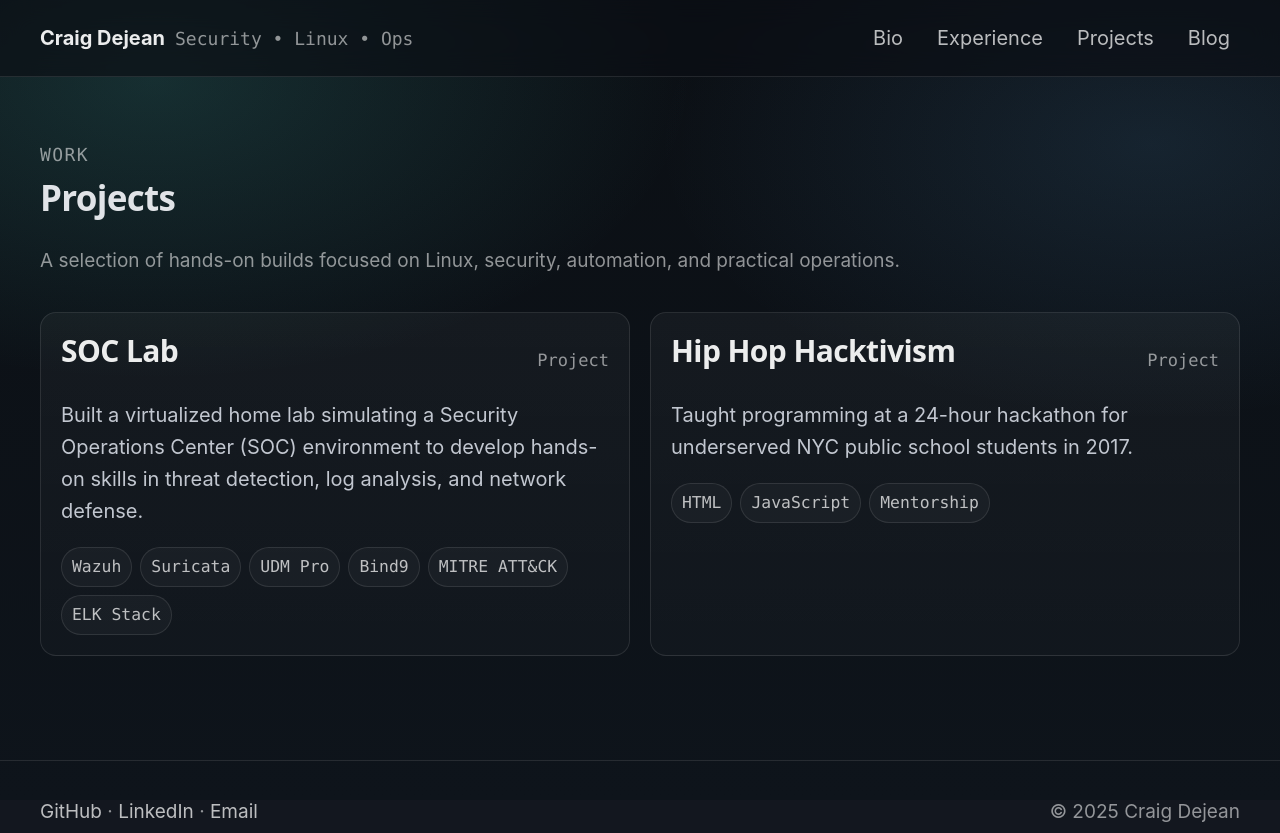
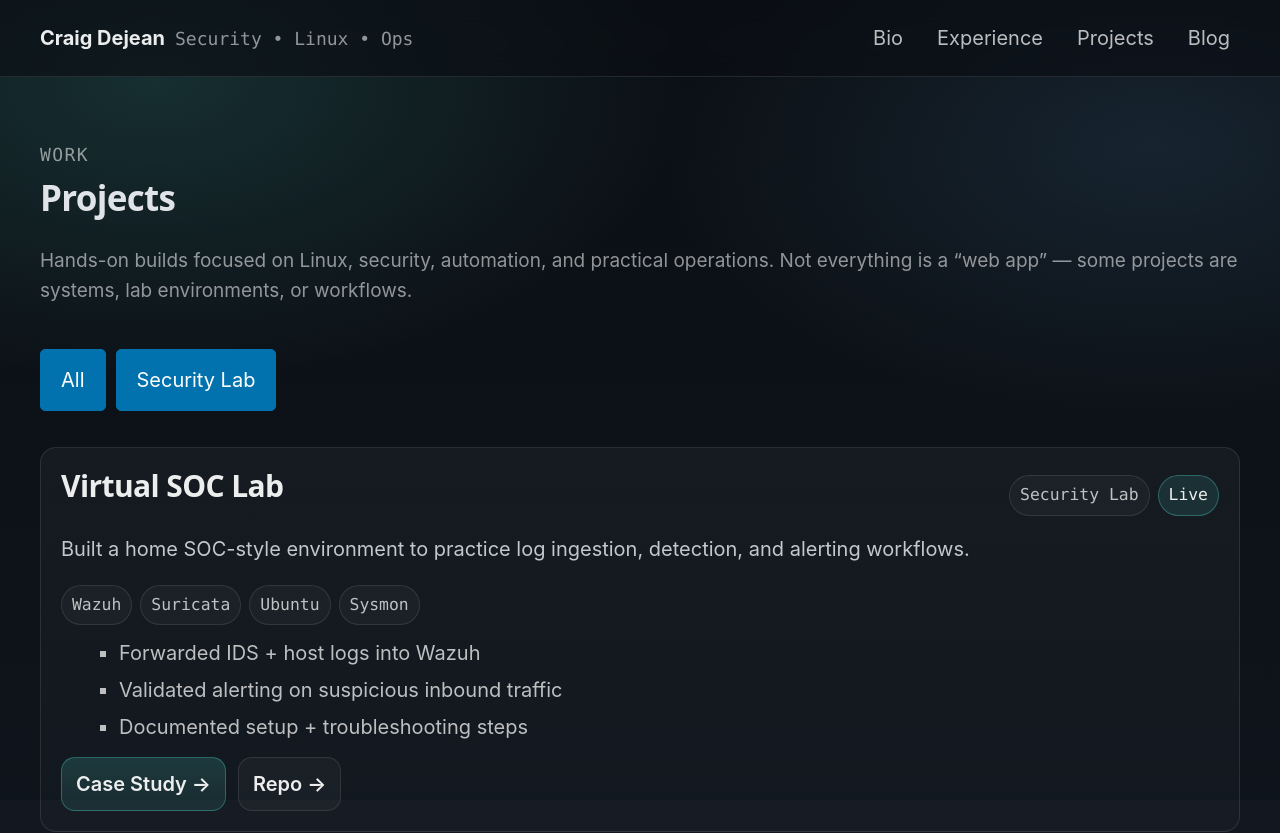
Before and after one commit to craig91/portfolio, a React (Vite) app in the folder frontend/: page /projects in a window 1280 px wide. Shown: the top 833 px of the page. Built offline with nearby package versions, Linux system fonts and the light colour scheme.

Commit message:
Added updated UI for blog and projects sections

```diff
--- a/frontend/src/App.jsx
+++ b/frontend/src/App.jsx
@@ -5,6 +5,7 @@ import Bio from './pages/Bio';
 import Experience from "./pages/Experience";
 import Projects from './pages/Projects';
 import Blog from "./pages/Blog";
+import BlogPost from "./pages/BlogPost";
 
 
 function App() {
@@ -16,7 +17,8 @@ function App() {
           <Route path="bio" element={<Bio />} />
           <Route path="experience" element={<Experience />} />
           <Route path="projects" element={<Projects />} />
-          <Route path="blog" element={<Blog />} ></Route>
+          <Route path="blog" element={<Blog />} />
+          <Route path="/blog/:slug" element={<BlogPost /> } />
 
         </Route>
       </Routes>
--- a/frontend/src/data/blog.js
+++ b/frontend/src/data/blog.js
@@ -1,20 +1,30 @@
 const blogPosts = [
   {
-    title: "Why I Built a SOC Lab at Home",
-    date: "2024-09-14",
-    content: `
-I created a virtual SOC lab to deepen my skills in cybersecurity. It included Wazuh for endpoint monitoring, Suricata for IDS, and a simulated DNS setup using Bind9.
-
-The lab helped me map attacks with MITRE ATT&CK and gain practical experience with alert correlation and response workflows.
-    `
+    slug: "building-a-virtual-soc-lab",
+    title: "Building a Virtual SOC Lab",
+    date: "2025-12-01",
+    blocks: [
+      {
+        type: "p",
+        text: "This post documents how I built a virtual SOC lab using Wazuh and Suricata.",
+      },
+      {
+        type: "img",
+        src: "/blog/building-a-virtual-soc-lab/wazuh-discover.png",
+        alt: "Wazuh dashboard showing agent status",
+        caption: "Wazuh manager dashboard after onboarding agents.",
+      },
+      {
+        type: "p",
+        text: "Once the agents were connected, I configured Suricata to generate alerts and forward logs.",
+      },
+      {
+        type: "code",
+        lang: "bash",
+        code: "sudo tail -f /var/log/suricata/fast.log",
+      },
+    ],
   },
-  {
-    title: "Teaching at Hip Hop Hacktivism",
-    date: "2017-06-10",
-    content: `
-In 2017, I taught programming to NYC public school students during a 24-hour hackathon. It was one of the most fulfilling things I’ve done — showing real-world impact from code.
-    `
-  }
 ];
 
 export default blogPosts;
--- a/frontend/src/data/projects.js
+++ b/frontend/src/data/projects.js
@@ -1,16 +1,21 @@
 const projects = [
   {
-    title: "SOC Lab",
-    description: `Built a virtualized home lab simulating a Security Operations Center (SOC) environment to develop hands-on skills in threat detection, log analysis, and network defense.`,
-    tools: ["Wazuh", "Suricata", "UDM Pro", "Bind9", "MITRE ATT&CK", "ELK Stack"],
-    link: null
+    title: "Virtual SOC Lab",
+    description:
+      "Built a home SOC-style environment to practice log ingestion, detection, and alerting workflows.",
+    tools: ["Wazuh", "Suricata", "Ubuntu", "Sysmon"],
+    type: "Security Lab",
+    status: "Live",
+    outcomes: [
+      "Forwarded IDS + host logs into Wazuh",
+      "Validated alerting on suspicious inbound traffic",
+      "Documented setup + troubleshooting steps",
+    ],
+    links: {
+      caseStudy: "/blog/building-a-virtual-soc-lab", // internal link
+      repo: "https://github.com/your-repo", // optional
+    },
   },
-  {
-    title: "Hip Hop Hacktivism",
-    description: `Taught programming at a 24-hour hackathon for underserved NYC public school students in 2017.`,
-    tools: ["HTML", "JavaScript", "Mentorship"],
-    link: null
-  }
 ];
 
 export default projects;
--- a/frontend/src/index.css
+++ b/frontend/src/index.css
@@ -401,3 +401,75 @@ p { margin: 0; color: var(--muted); }
   border: 1px solid rgba(79, 209, 197, 0.55);
   background: rgba(79, 209, 197, 0.18);
 }
+
+.figure {
+  margin: 16px 0 22px;
+}
+
+.figure img {
+  width: 100%;
+  border-radius: var(--radius);
+  border: 1px solid var(--border);
+  background: rgba(255, 255, 255, 0.02);
+}
+
+.figure figcaption {
+  margin-top: 10px;
+  font-size: 0.95rem;
+  color: var(--subtle);
+}
+
+
+/* ---------- Projects extras ---------- */
+.filters {
+  display: flex;
+  gap: 10px;
+  flex-wrap: wrap;
+  margin-top: 6px;
+}
+
+.btn-filter {
+  padding: 8px 12px;
+  border-radius: 999px;
+  background: rgba(255, 255, 255, 0.02);
+}
+
+.btn-filter-active {
+  border-color: rgba(79, 209, 197, 0.55);
+  background: rgba(79, 209, 197, 0.10);
+}
+
+.meta-row {
+  display: flex;
+  gap: 8px;
+  flex-wrap: wrap;
+  justify-content: flex-end;
+}
+
+.pill {
+  font-family: var(--font-mono);
+  font-size: 0.82rem;
+  padding: 6px 10px;
+  border-radius: 999px;
+  border: 1px solid var(--border);
+  background: rgba(255, 255, 255, 0.03);
+  color: var(--muted);
+}
+
+.pill-accent {
+  border-color: rgba(79, 209, 197, 0.35);
+  background: rgba(79, 209, 197, 0.12);
+  color: var(--text);
+}
+
+.list {
+  margin: 12px 0 0 18px;
+  color: var(--muted);
+}
+
+.card-actions {
+  display: flex;
+  gap: 12px;
+  flex-wrap: wrap;
+  margin-top: 14px;
+}
--- a/frontend/src/pages/Blog.jsx
+++ b/frontend/src/pages/Blog.jsx
@@ -1,3 +1,4 @@
+import { Link } from "react-router-dom";
 import blogPosts from "../data/blog";
 
 function Blog() {
@@ -20,10 +21,13 @@ function Blog() {
             day: "2-digit",
           });
 
+          const firstParagraph =
+            post.blocks?.find((b) => b.type === "p")?.text ?? "";
+
           const preview =
-            post.content?.trim().length > 220
-              ? post.content.trim().slice(0, 220) + "…"
-              : post.content?.trim();
+            firstParagraph.length > 220
+              ? firstParagraph.slice(0, 220) + "…"
+              : firstParagraph;
 
           return (
             <article key={index} className="card">
@@ -32,13 +36,12 @@ function Blog() {
                 <span className="card-meta">{date}</span>
               </div>
 
-              <p className="clamp-3">{post.content.trim()}</p>
+              <p>{preview}</p>
 
-              {/* Optional: keep this even before you build full post pages */}
               <div className="hero-actions" style={{ marginTop: 14 }}>
-                <button className="btn" type="button">
+                <Link className="btn" to={`/blog/${post.slug}`}>
                   Read more →
-                </button>
+                </Link>
               </div>
             </article>
           );
--- /dev/null
+++ b/frontend/src/pages/BlogPost.jsx
@@ -0,0 +1,74 @@
+import { Link, useParams } from "react-router-dom";
+import blogPosts from "../data/blog";
+
+function BlogPost() {
+  const { slug } = useParams();
+  const post = blogPosts.find((p) => p.slug === slug);
+
+  if (!post) {
+    return (
+      <section className="stack">
+        <h2>Post not found</h2>
+        <p className="small">That article doesn’t exist (or the slug is wrong).</p>
+        <Link className="btn" to="/blog">
+          Back to Blog →
+        </Link>
+      </section>
+    );
+  }
+
+  const date = new Date(post.date).toLocaleDateString(undefined, {
+    year: "numeric",
+    month: "long",
+    day: "2-digit",
+  });
+
+  return (
+    <section className="stack">
+      <div className="stack" style={{ gap: 8 }}>
+        <div className="kicker">Blog</div>
+        <h2>{post.title}</h2>
+        <p className="small">{date}</p>
+      </div>
+
+      <div className="prose">
+        {post.blocks.map((block, i) => {
+          if (block.type === "p") {
+            return <p key={i}>{block.text}</p>;
+          }
+
+          if (block.type === "img") {
+            return (
+              <figure key={i} className="figure">
+                <img
+                  src={block.src}
+                  alt={block.alt || ""}
+                  loading="lazy"
+                />
+                {block.caption && <figcaption>{block.caption}</figcaption>}
+              </figure>
+            );
+          }
+
+          if (block.type === "code") {
+            return (
+              <pre key={i}>
+                <code>{block.code}</code>
+              </pre>
+            );
+          }
+
+          return null;
+        })}
+      </div>
+
+      <div className="hero-actions" style={{ marginTop: 14 }}>
+        <Link className="btn" to="/blog">
+          ← Back to Blog
+        </Link>
+      </div>
+    </section>
+  );
+}
+
+export default BlogPost;
--- a/frontend/src/pages/Projects.jsx
+++ b/frontend/src/pages/Projects.jsx
@@ -1,28 +1,75 @@
+import { Link } from "react-router-dom";
+import { useMemo, useState } from "react";
 import projects from "../data/projects";
 
+function isInternalLink(href) {
+  return typeof href === "string" && href.startsWith("/");
+}
+
 function Projects() {
+  const hasTypes = projects.some((p) => p.type);
+
+  const types = useMemo(() => {
+    if (!hasTypes) return [];
+    const unique = Array.from(new Set(projects.map((p) => p.type).filter(Boolean)));
+    return ["All", ...unique];
+  }, [hasTypes]);
+
+  const [activeType, setActiveType] = useState("All");
+
+  const filteredProjects = useMemo(() => {
+    if (!hasTypes) return projects;
+    if (activeType === "All") return projects;
+    return projects.filter((p) => p.type === activeType);
+  }, [activeType, hasTypes]);
+
   return (
     <section className="stack">
       <div className="stack" style={{ gap: 8 }}>
         <div className="kicker">Work</div>
         <h2>Projects</h2>
         <p className="small">
-          A selection of hands-on builds focused on Linux, security, automation,
-          and practical operations.
+          Hands-on builds focused on Linux, security, automation, and practical operations.
+          Not everything is a “web app” — some projects are systems, lab environments, or workflows.
         </p>
       </div>
 
+      {/* Optional: Filters (only shows if projects have types) */}
+      {hasTypes && (
+        <div className="filters">
+          {types.map((t) => (
+            <button
+              key={t}
+              type="button"
+              className={`btn btn-filter ${activeType === t ? "btn-filter-active" : ""}`}
+              onClick={() => setActiveType(t)}
+            >
+              {t}
+            </button>
+          ))}
+        </div>
+      )}
+
       <div className="grid grid-2">
-        {projects.map((project, index) => (
+        {filteredProjects.map((project, index) => {
+          const caseStudy = project.links?.caseStudy;
+          const repo = project.links?.repo;
+          const demo = project.links?.demo;
+
+          return (
             <article key={index} className="card">
               <div className="card-title">
                 <h3>{project.title}</h3>
-              <span className="card-meta">Project</span>
+                <div className="meta-row">
+                  {project.type && <span className="pill">{project.type}</span>}
+                  {project.status && <span className="pill pill-accent">{project.status}</span>}
+                </div>
               </div>
 
               <p>{project.description}</p>
 
-            {project.tools && project.tools.length > 0 && (
+              {/* Tools */}
+              {project.tools?.length > 0 && (
                 <div className="badges">
                   {project.tools.map((tool, i) => (
                     <span key={i} className="badge">
@@ -32,20 +79,51 @@ function Projects() {
                 </div>
               )}
 
-            {project.link && (
-              <div className="hero-actions" style={{ marginTop: 14 }}>
-                <a
-                  className="btn btn-primary"
-                  href={project.link}
-                  target="_blank"
-                  rel="noreferrer"
-                >
-                  View Project →
+              {/* Outcomes (big credibility boost) */}
+              {project.outcomes?.length > 0 && (
+                <ul className="list">
+                  {project.outcomes.slice(0, 3).map((item, i) => (
+                    <li key={i}>{item}</li>
+                  ))}
+                </ul>
+              )}
+
+              {/* Actions */}
+              <div className="card-actions">
+                {/* Prefer case study first */}
+                {caseStudy &&
+                  (isInternalLink(caseStudy) ? (
+                    <Link className="btn btn-primary" to={caseStudy}>
+                      Case Study →
+                    </Link>
+                  ) : (
+                    <a className="btn btn-primary" href={caseStudy} target="_blank" rel="noreferrer">
+                      Case Study →
                     </a>
+                  ))}
+
+                {repo && (
+                  <a className="btn" href={repo} target="_blank" rel="noreferrer">
+                    Repo →
+                  </a>
+                )}
+
+                {demo && (
+                  <a className="btn" href={demo} target="_blank" rel="noreferrer">
+                    Demo →
+                  </a>
+                )}
+
+                {/* Backward-compatible fallback */}
+                {!caseStudy && project.link && (
+                  <a className="btn btn-primary" href={project.link} target="_blank" rel="noreferrer">
+                    View →
+                  </a>
+                )}
               </div>
-            )}
             </article>
-        ))}
+          );
+        })}
       </div>
     </section>
   );
```
Also changed, not shown: frontend/public/blog/building-a-virtual-soc-lab/concerning-attacks.png (added), 1 other file (tests, documents, lock files or other folders). Lines whose indentation alone changed are shown as unchanged.
